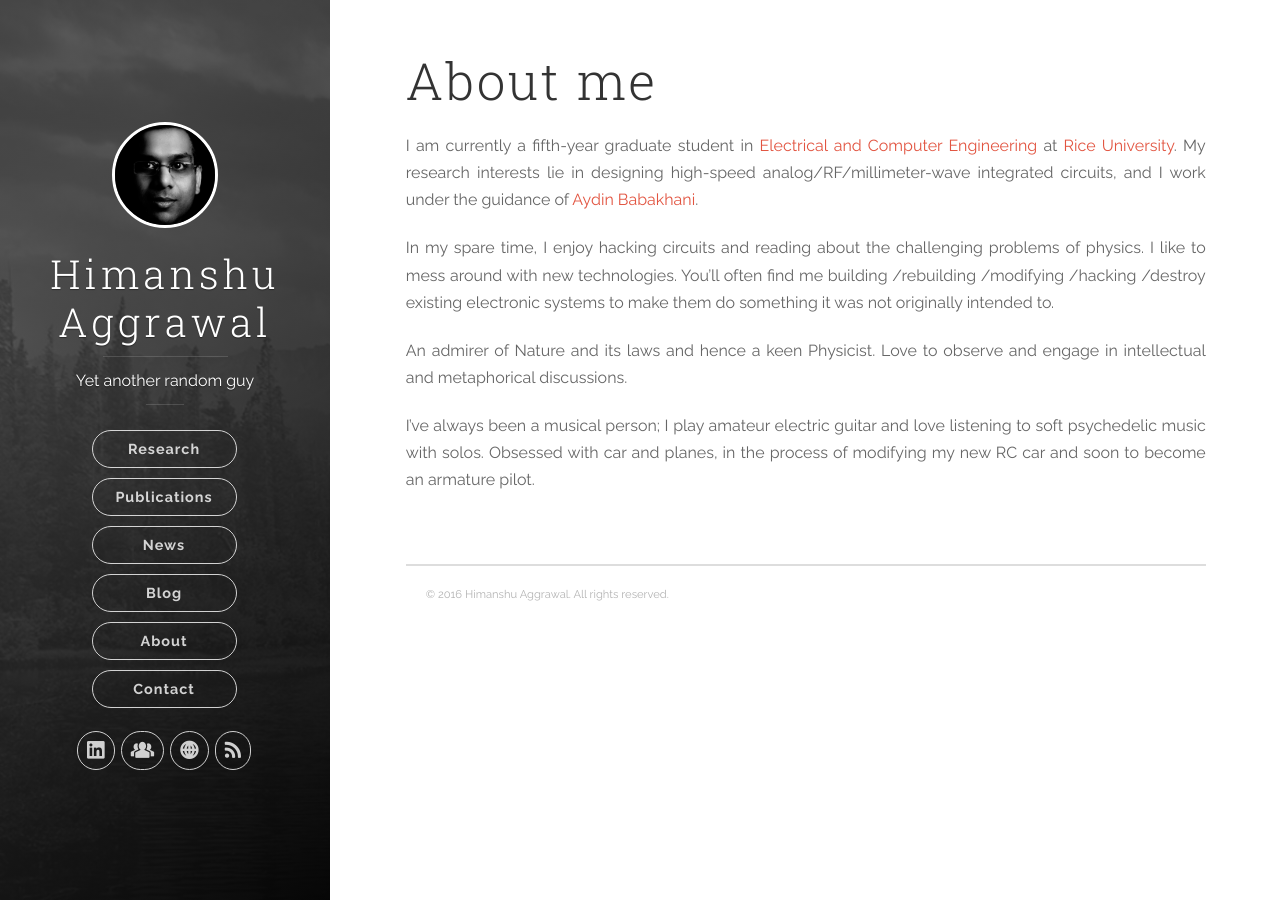
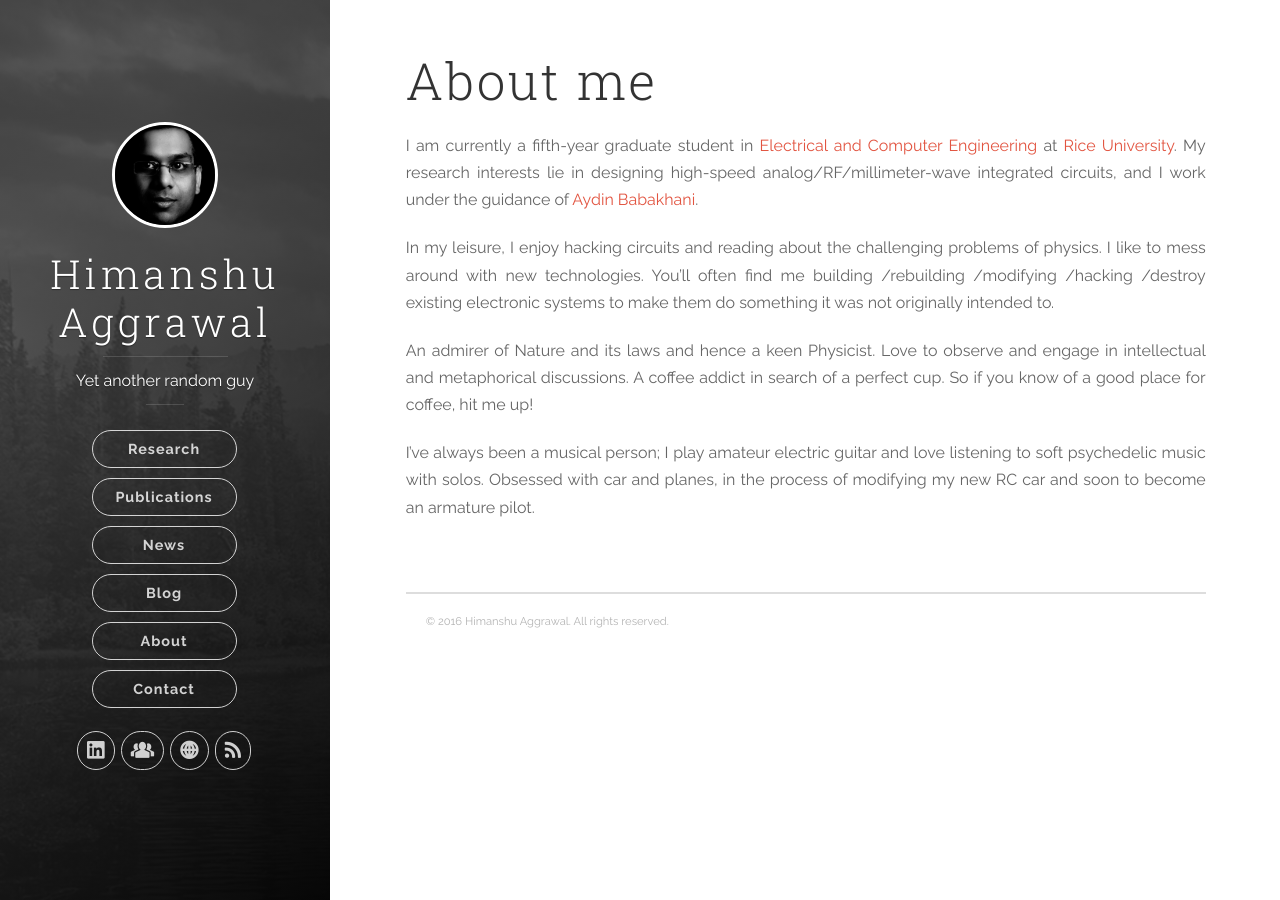
Before and after one commit to ahimanshu13/ahimanshu13.github.io, a Jekyll site: the page built from about/index.md, in a window 1280 px wide. Built offline with Jekyll 4.4.1, drawn with Linux system fonts in a browser that asks for light colours; nearby versions of some CDN libraries.

Commit message:
Update About me

```diff
--- a/about/index.md
+++ b/about/index.md
@@ -7,8 +7,8 @@ categories: about
 
 I am currently a fifth-year graduate student in [Electrical and Computer Engineering](http://ece.rice.edu){:target="_blank"} at [Rice University](http://rice.edu){:target="_blank"}. My research interests lie in designing high-speed analog/RF/millimeter-wave integrated circuits, and I work under the guidance of [Aydin Babakhani](http://ece.rice.edu/~ab28/){:target="_blank"}.
 
-In my spare time, I enjoy hacking circuits and reading about the challenging problems of physics. I like to mess around with new technologies. You'll often find me building /rebuilding /modifying /hacking /destroy existing electronic systems to make them do something it was not originally intended to.
+In my leisure, I enjoy hacking circuits and reading about the challenging problems of physics. I like to mess around with new technologies. You'll often find me building /rebuilding /modifying /hacking /destroy existing electronic systems to make them do something it was not originally intended to.
 
-An admirer of Nature and its laws and hence a keen Physicist. Love to observe and engage in intellectual and metaphorical discussions.
+An admirer of Nature and its laws and hence a keen Physicist. Love to observe and engage in intellectual and metaphorical discussions. A coffee addict in search of a perfect cup. So if you know of a good place for coffee, hit me up!
 
 I've always been a musical person; I play amateur electric guitar and love listening to soft psychedelic music with solos. Obsessed with car and planes, in the process of modifying my new RC car and soon to become an armature pilot.
```
